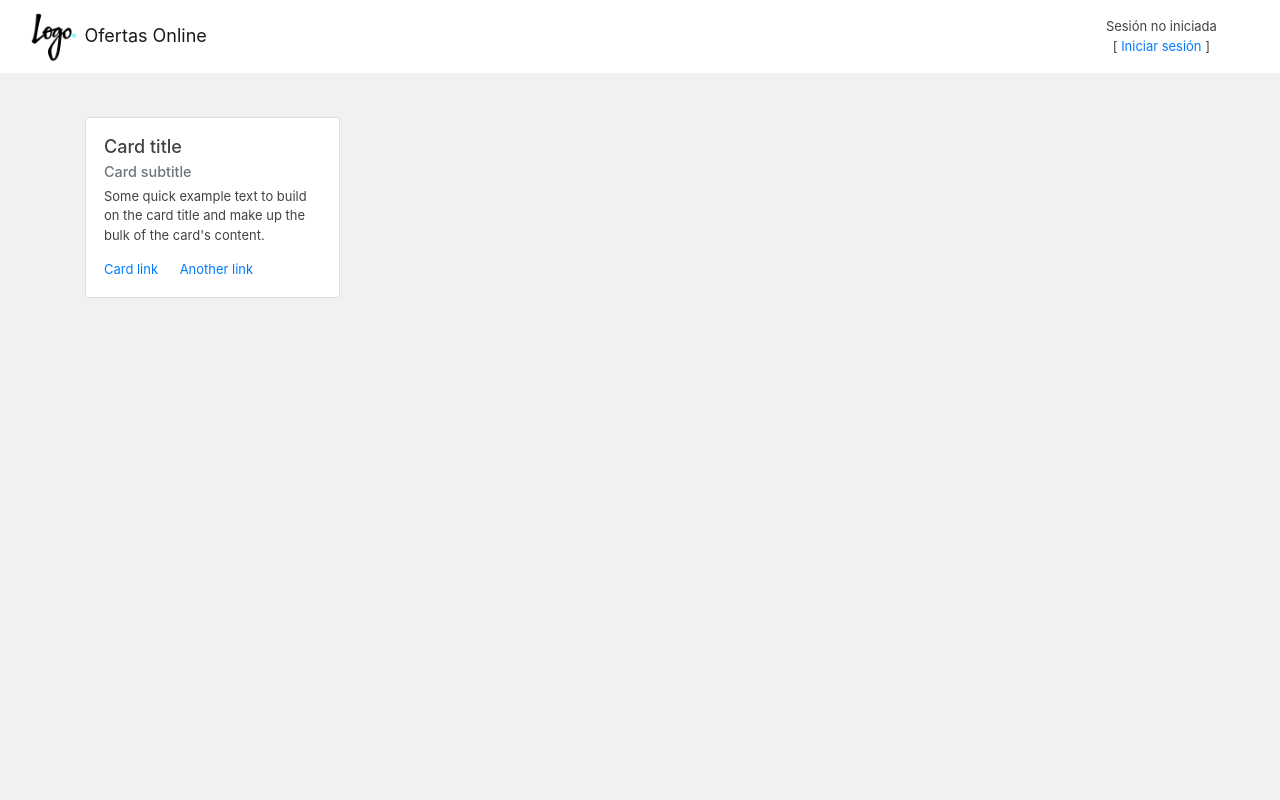
After one commit to AbdielP/Mercado-DS7, a PHP site: page /ofertas.php?codigo=1 in a window 1280 px wide. The commit adds this page. Run offline with PHP 8.4, Linux system fonts and the light colour scheme; data that the repository does not hold is empty.

Commit message:
Se añade pagina de ofertas y clases. continuar tarjetas de ofertass, info productor

```diff
--- a/classes/oferta.php
+++ b/classes/oferta.php
@@ -6,8 +6,8 @@
           parent:: __construct();
       }
 
-      public function get_ofertas() {
-          $instruccion = "CALL sp_ofertas_select()";
+      public function get_ofertas_codigo($codigo) {
+          $instruccion = "CALL sp_ofertas_codigo_select('".$codigo."')";
           $consulta=$this->__db->query($instruccion);
           $resultado=$consulta->fetch_all(MYSQLI_ASSOC);
 
--- /dev/null
+++ b/ofertas.php
@@ -0,0 +1,55 @@
+<!DOCTYPE html>
+<html lang="en">
+<head>
+    <meta charset="UTF-8">
+    <meta name="viewport" content="width=device-width, initial-scale=1.0">
+    <title>Ofertas Disponibles</title>
+    <link rel="stylesheet" href="https://stackpath.bootstrapcdn.com/bootstrap/4.5.2/css/bootstrap.min.css" integrity="sha384-JcKb8q3iqJ61gNV9KGb8thSsNjpSL0n8PARn9HuZOnIxN0hoP+VmmDGMN5t9UJ0Z" crossorigin="anonymous">
+    <link rel="stylesheet" href="https://cdnjs.cloudflare.com/ajax/libs/font-awesome/5.15.1/css/all.min.css">
+    <link rel="stylesheet" href="css/main.css">
+    <link rel="stylesheet" href="css/navbar.css">
+</head>
+<body>
+  <nav class="navbar navbar-expand-md navbar-light bg-light">
+    <div class="col-md-10">
+      <a class="navbar-brand" href="#">
+        <img src="assets/img/logo.png" width="50" height="50" alt=""> Ofertas Online
+      </a>
+    </div>
+    <div class="col-md-2">
+    <?php
+      if (isset($_SESSION["usuario_valido"])) {
+        print "<p align='center' class='m-0'>Bienvenido ".$_SESSION["usuario_valido"]."</p>";
+      } else {
+        print "<p align='center' class='m-0'>Sesión no iniciada</p>";
+        print "<p align='center' class='m-0'>[ <a href='login.php' TARGET='_top'>Iniciar sesión</a> ]</p>";
+      }
+    ?>
+    </div>
+  </nav>
+
+  <main role="main" class="container">
+    <div class="row mt-5 mb-5">
+      <div class="col-md-3">
+        <div class="card">
+          <div class="card-body">
+            <h5 class="card-title">Card title</h5>
+            <h6 class="card-subtitle mb-2 text-muted">Card subtitle</h6>
+            <p class="card-text">Some quick example text to build on the card title and make up the bulk of the card's content.</p>
+            <a href="#" class="card-link">Card link</a>
+            <a href="#" class="card-link">Another link</a>
+          </div>
+        </div>
+      </div>
+
+      <div class="card-group">
+       <!-- TARJETAS OFERTAS  -->
+        <?php
+          require_once("php/ofertas.php");
+        ?>
+      </div>
+
+    </div>
+  </main>
+</body>
+</html>
--- a/php/ofertas.php
+++ b/php/ofertas.php
@@ -1,32 +1,28 @@
 <?php
-    require_once("classes/oferta.php");
+    $codigo = $_GET['codigo'];
+    require_once("./classes/oferta.php");
+    $obj_ofertas = new oferta();
+    $ofertas = $obj_ofertas->get_ofertas_codigo($codigo);
+    foreach ($ofertas as $key => $oferta) {
+        // print "<div class='card'>";
+        // print     "<div class='card-body'>";
+        // print         "<h5 class='card-title text-capitalize'>".$oferta['prod']."</h5>";
+        // print         "<p class='card-text'>".$oferta['info']."</p>";
+        // print         "<p class='card-text'><small class='text-muted'>Last updated 3 mins ago</small></p>";
+        // print     "</div>";
+        // print "</div>";
 
-    $obj_oferta = new oferta();
-    $ofertas = $obj_oferta->get_ofertas();
-    foreach ($ofertas as $key => $oferta) {
-        // echo $oferta['precio'];
-        print "<div class='col-md-6'>";
-        print "        <div class='card-deck'>";
-        print "            <div class='card'>";
-        print "                <img class='card-img-top img-producto' src='".$oferta['img']."' alt='Producto'>";
-        print "                <div class='card-body pb-2'>";
-        print "                    <h4 class='card-title text-capitalize'>".$oferta['prod']."</h4>";
-        print "                    <p class='card-text'>".$oferta['info']."</p>";
-        print                      "<h6 class='card-subtitle mb-2 text-info'>".$oferta['precio']."$ (USD) Precio por libra.</h6>";
-        print "                </div>";
-
-        print                  "<ul class='list-group list-group-flush'>";
-        print                       "<div class='card-body'>";
-        // print                       "    <p class='card-text'>Código: <small class='text-uppercase'>".$oferta['codpr']."</small></p>";
-        print                       "    <a href='#' class='btn btn-primary btn-lg btn-block'>Ver todas las ofertas</a>";
-        print                       "</div>";
-        print                  "</ul>";
-
-        print "                <div class='card-footer'>";
-        print "                    <small class='text-muted'>Last updated 3 mins ago</small>";
-        print "                </div>";
-        print "            </div>";
-        print "        </div>";
+        print "<div class='card flex-md-row mb-4 box-shadow h-md-250 border-success'>";
+        print     "<div class='card-body d-flex flex-column align-items-start'>";
+        print       "<strong class='d-inline-block mb-2 text-primary text-uppercase'>".$oferta['codpr']."</strong>";
+        print       "<h3 class='mb-0'>";
+        print         "<h4 class='text-dark'>".$oferta['prod']."</h4>";
+        print       "</h3>";
+        print       "<div class='mb-1 text-muted'>Nov 12</div>";
+        print      " <p class='card-text mb-auto pb-2'>".$oferta['info']."</p>";
+        print       "<h6 class='card-subtitle mb-2 text-info'>".$oferta['precio']."$ (USD) Precio por libra.</h6>";
+        print     "</div>";
+        print    " <img class='card-img-right flex-auto d-none d-md-block' src='./assets/img/logo.png' height='100' alt='Card image cap'>";
         print "</div>";
     }
 ?>
```
Also changed, not shown: index.php (+2 -20 lines), php/productos.php (+22 -8 lines).
